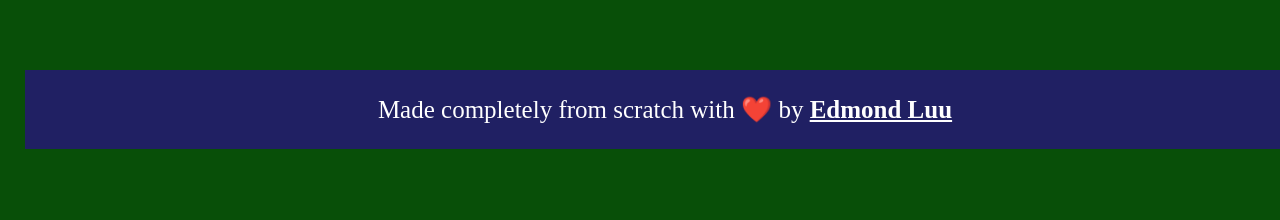
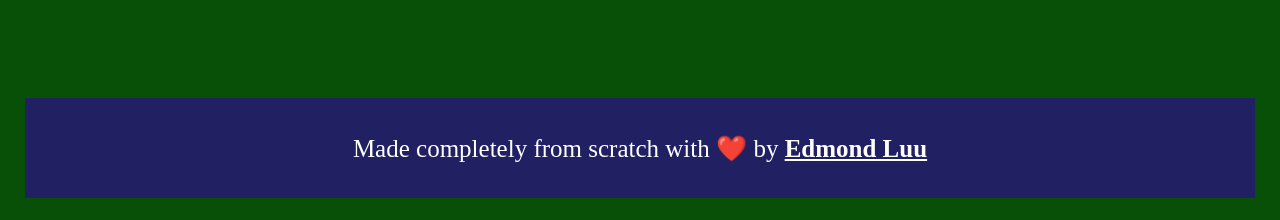
Before and after one commit to Edmond-Luu/roulette, a React (Create React App) app: page / in a window 1280 px wide. Shown: the part 651-871 px from the top of the page. Built offline with nearby package versions, Linux system fonts and the light colour scheme; the HTML template or start-up script is replaced by a standard one.

Commit message:
Fixed footer

```diff
--- a/src/index.css
+++ b/src/index.css
@@ -5,7 +5,10 @@ body {
 }
 
 .app {
-  height: 100vh;
+    height: 100vh;
+    padding-top: 3vh;
+    display: flex;
+    flex-direction: column;
 }
 
 .title {
@@ -88,9 +91,9 @@ body {
 }
 
 .footer {
-  position: fixed;
-  bottom: 0;
+  margin-top: auto;
   display: flex;
+  min-height: 100px;
   background-color: rgb(32, 32, 99) !important;
   width: 100%;
   color: white;
```
